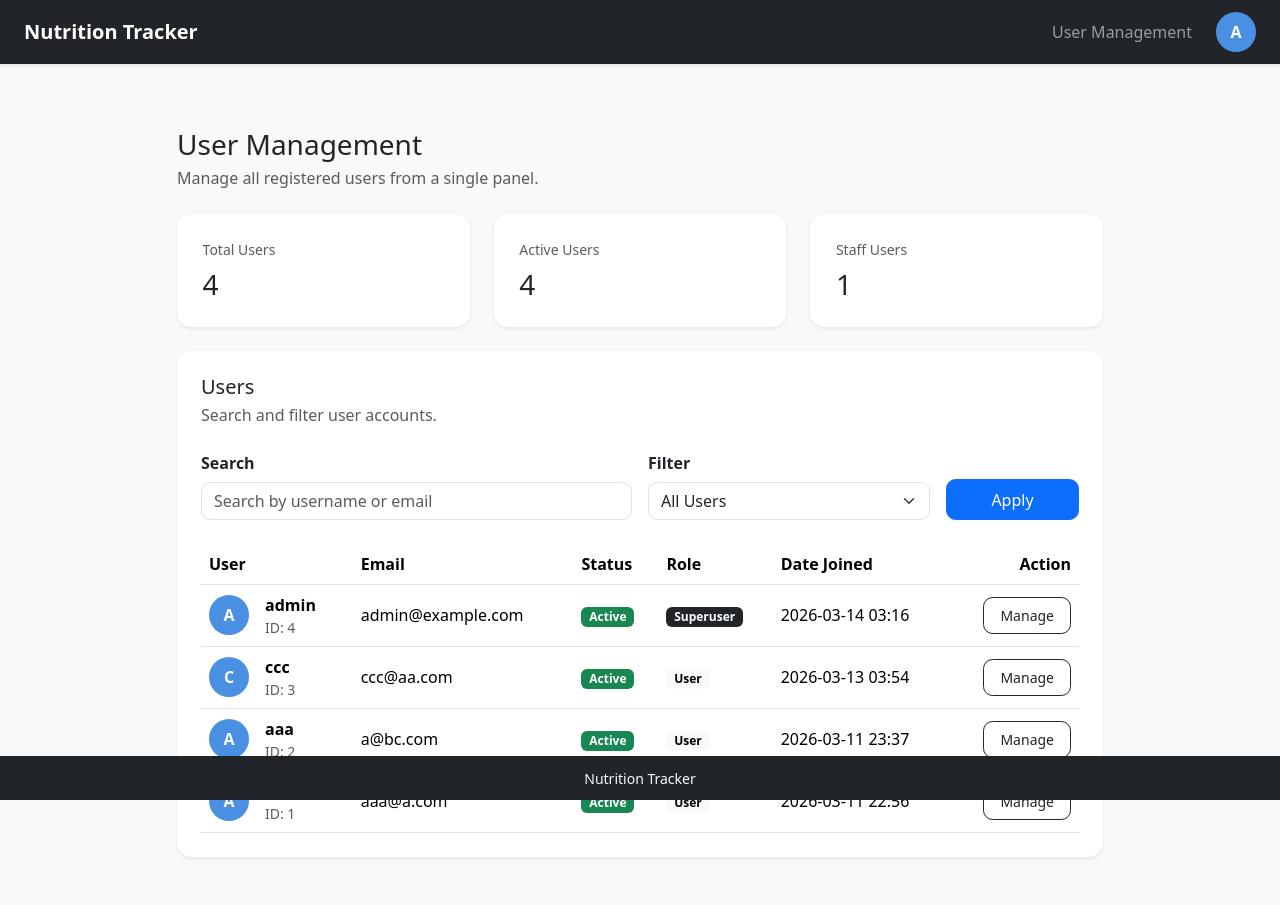
After one commit to NexusLrak/ITechAssess, a Django app: page /management/users/ in a window 1280 px wide. The commit adds this page. Run offline with Django 5.2, Linux system fonts and the light colour scheme; a user stored in the database is signed in; data comes from the database, SQL or seed files in the repository; both versions use the stored data as it was after the commit; some libraries are stand-ins or nearby versions.

Commit message:
function finished?

```diff
--- a/tracker/static/tracker/css/common.css
+++ b/tracker/static/tracker/css/common.css
@@ -153,3 +153,62 @@ iframe {
     }
 
 }
+
+
+.card {
+    border-radius: 0.9rem;
+    border: none;
+    box-shadow: 0 0.35rem 0.8rem rgba(0, 0, 0, 0.06);
+}
+
+.card .card-body {
+    padding: 1.6rem;
+}
+
+.form-label {
+    font-weight: 600;
+    margin-bottom: 0.4rem;
+}
+
+.form-control,
+.form-select {
+    border-radius: 0.6rem;
+}
+
+.form-control:focus,
+.form-select:focus {
+    box-shadow: 0 0 0 0.15rem rgba(74, 144, 226, 0.25);
+}
+
+.btn {
+    border-radius: 0.6rem;
+}
+
+.alert {
+    border-radius: 0.7rem;
+}
+
+.modal-content {
+    border-radius: 0.9rem;
+}
+
+.account-avatar {
+    width: 72px;
+    height: 72px;
+    border-radius: 50%;
+    background-color: #4a90e2;
+    color: #fff;
+    display: inline-flex;
+    align-items: center;
+    justify-content: center;
+    font-size: 1.4rem;
+    font-weight: 700;
+}
+
+.danger-zone {
+    border: 1px solid rgba(220, 53, 69, 0.25);
+}
+
+.danger-zone .card-title {
+    color: #dc3545;
+}
--- /dev/null
+++ b/tracker/templates/tracker/adminpage.html
@@ -0,0 +1,140 @@
+{% extends 'tracker/base.html' %}
+
+{% block title %}User Management{% endblock %}
+{% block main_container_class %}container py-5{% endblock %}
+
+{% block content %}
+<div class="row justify-content-center">
+    <div class="col-12 col-xl-10">
+        <div class="d-flex flex-column flex-lg-row align-items-lg-center justify-content-between mb-4">
+            <div>
+                <h1 class="h3 mb-1">User Management</h1>
+                <p class="text-muted mb-0">Manage all registered users from a single panel.</p>
+            </div>
+        </div>
+
+        <div class="row g-4 mb-4">
+            <div class="col-12 col-md-4">
+                <div class="card border-0 shadow-sm h-100">
+                    <div class="card-body">
+                        <p class="text-muted small mb-2">Total Users</p>
+                        <h2 class="h3 mb-0">{{ total_users }}</h2>
+                    </div>
+                </div>
+            </div>
+
+            <div class="col-12 col-md-4">
+                <div class="card border-0 shadow-sm h-100">
+                    <div class="card-body">
+                        <p class="text-muted small mb-2">Active Users</p>
+                        <h2 class="h3 mb-0">{{ active_users }}</h2>
+                    </div>
+                </div>
+            </div>
+
+            <div class="col-12 col-md-4">
+                <div class="card border-0 shadow-sm h-100">
+                    <div class="card-body">
+                        <p class="text-muted small mb-2">Staff Users</p>
+                        <h2 class="h3 mb-0">{{ staff_users }}</h2>
+                    </div>
+                </div>
+            </div>
+        </div>
+
+        <div class="card border-0 shadow-sm">
+            <div class="card-body p-4">
+                <div class="mb-4">
+                    <h2 class="h5 mb-1">Users</h2>
+                    <p class="text-muted mb-0">Search and filter user accounts.</p>
+                </div>
+
+                <form method="get" class="row g-3 mb-4">
+                    <div class="col-12 col-lg-6">
+                        <label for="q" class="form-label">Search</label>
+                        <input type="text" class="form-control" id="q" name="q" value="{{ query }}"
+                            placeholder="Search by username or email">
+                    </div>
+
+                    <div class="col-12 col-lg-4">
+                        <label for="status" class="form-label">Filter</label>
+                        <select class="form-select" id="status" name="status">
+                            <option value="">All Users</option>
+                            <option value="active" {% if status == "active" %}selected{% endif %}>Active</option>
+                            <option value="inactive" {% if status == "inactive" %}selected{% endif %}>Inactive</option>
+                            <option value="staff" {% if status == "staff" %}selected{% endif %}>Staff</option>
+                            <option value="superuser" {% if status == "superuser" %}selected{% endif %}>Superuser</option>
+                        </select>
+                    </div>
+
+                    <div class="col-12 col-lg-2 d-flex align-items-end">
+                        <button type="submit" class="btn btn-primary w-100">Apply</button>
+                    </div>
+                </form>
+
+                <div class="table-responsive">
+                    <table class="table align-middle mb-0">
+                        <thead>
+                            <tr>
+                                <th>User</th>
+                                <th>Email</th>
+                                <th>Status</th>
+                                <th>Role</th>
+                                <th>Date Joined</th>
+                                <th class="text-end">Action</th>
+                            </tr>
+                        </thead>
+                        <tbody>
+                            {% for user_item in users %}
+                            <tr>
+                                <td>
+                                    <div class="d-flex align-items-center gap-3">
+                                        <span class="avatar-circle">
+                                            {{ user_item.username|default:"U"|first|upper }}
+                                        </span>
+                                        <div>
+                                            <div class="fw-semibold">{{ user_item.username }}</div>
+                                            <div class="small text-muted">ID: {{ user_item.id }}</div>
+                                        </div>
+                                    </div>
+                                </td>
+                                <td>{{ user_item.email|default:"-" }}</td>
+                                <td>
+                                    {% if user_item.is_active %}
+                                    <span class="badge text-bg-success">Active</span>
+                                    {% else %}
+                                    <span class="badge text-bg-secondary">Inactive</span>
+                                    {% endif %}
+                                </td>
+                                <td>
+                                    {% if user_item.is_superuser %}
+                                    <span class="badge text-bg-dark">Superuser</span>
+                                    {% elif user_item.is_staff %}
+                                    <span class="badge text-bg-primary">Staff</span>
+                                    {% else %}
+                                    <span class="badge text-bg-light">User</span>
+                                    {% endif %}
+                                </td>
+                                <td>{{ user_item.date_joined|date:"Y-m-d H:i" }}</td>
+                                <td class="text-end">
+                                    <a href="{% url 'admin_user_detail' user_item.id %}"
+                                        class="btn btn-sm btn-outline-dark">
+                                        Manage
+                                    </a>
+                                </td>
+                            </tr>
+                            {% empty %}
+                            <tr>
+                                <td colspan="6" class="text-center text-muted py-4">
+                                    No users found.
+                                </td>
+                            </tr>
+                            {% endfor %}
+                        </tbody>
+                    </table>
+                </div>
+            </div>
+        </div>
+    </div>
+</div>
+{% endblock %}
--- a/tracker/templates/tracker/base.html
+++ b/tracker/templates/tracker/base.html
@@ -31,9 +31,14 @@
 
                 <div class="collapse navbar-collapse" id="mainNavbar">
                     <div class="navbar-nav ms-auto align-items-lg-center gap-lg-2">
+                        {% if request.user.is_staff %}
+                        <a class="nav-link" href="{% url 'admin_user_list' %}">User Management</a>
+
+                        {% else %}
                         <a class="nav-link" href="{% url 'dashboard' %}">Dashboard</a>
                         <a class="nav-link" href="{% url 'food_list' %}">Foods</a>
                         <a class="nav-link" href="{% url 'record_list' %}">Records</a>
+                        {% endif %}
 
                         <form action="{% url 'account' %}" method="post" class="ms-lg-2 mb-0">
                             {% csrf_token %}
--- a/tracker/urls.py
+++ b/tracker/urls.py
@@ -3,6 +3,7 @@ from django.urls import path
 
 from . import views
 from . import api
+from . import adminview
 
 urlpatterns = [
     path('', views.home, name='home'),
@@ -29,4 +30,8 @@ urlpatterns = [
     path("account/profile/", api.update_profile_view, name="account_update_profile"),
     path("account/password/", api.change_password_view, name="account_change_password"),
     path("account/delete/", api.delete_account_view, name="account_delete"),
+
+    path("management/users/", adminview.admin_user_list_view, name="admin_user_list"),
+    path("management/users/<int:user_id>/", adminview.admin_user_detail_view, name="admin_user_detail"),
+    path("management/users/<int:user_id>/delete/", adminview.admin_user_delete_view, name="admin_user_delete"),
 ]
```
Also changed, not shown: manage.py (+12 -15 lines), test.py (added, +18 -0 lines), tracker/adminform.py (added, +93 -0 lines), tracker/adminview.py (added, +193 -0 lines), tracker/templates/tracker/adminuserdetail.html (added, +187 -0 lines), tracker/templates/tracker/home.html (+7 -4 lines), tracker/views.py (+10 -1 lines), db.sqlite3.
